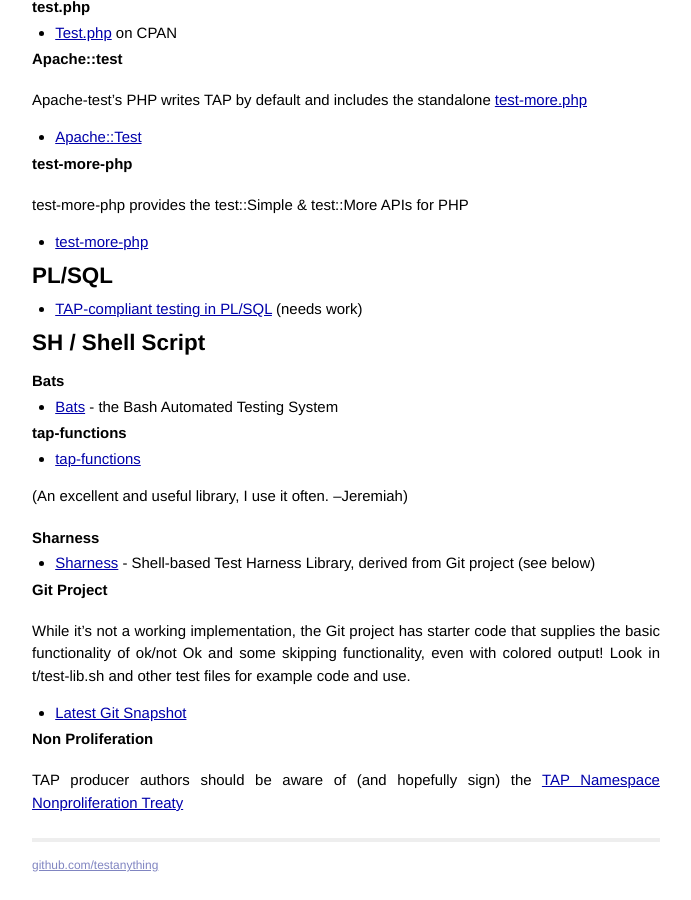
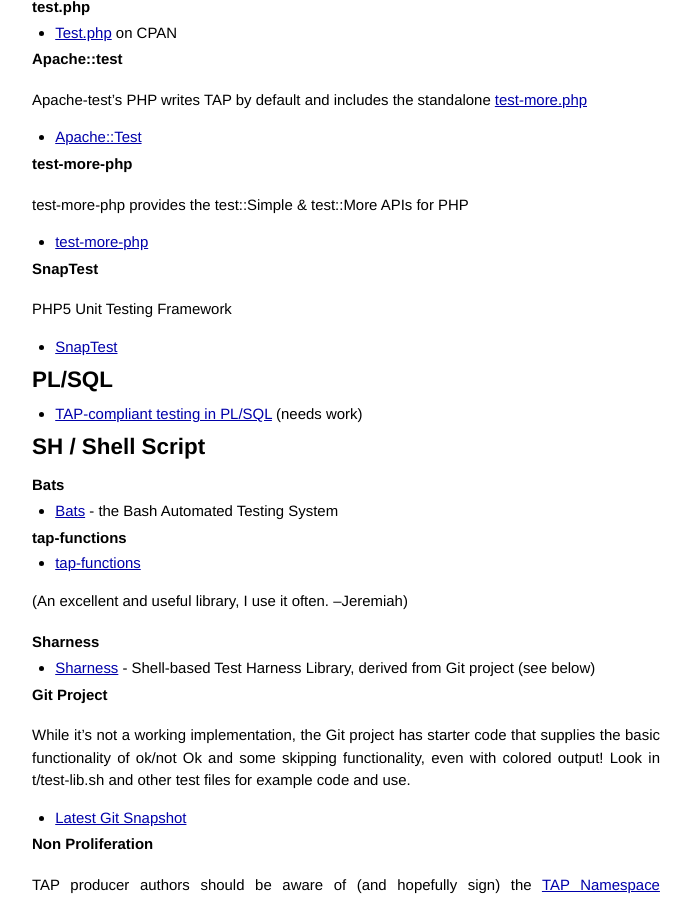
Before and after one commit to TestAnything/testanything.github.io, a Jekyll site: the page built from producers.md, in a window 1280 px wide and 900 px high, scrolled down 4719 px. Shown: the whole window, without its empty margins (294-985 px from the left). Built offline with Jekyll 4.4.1, drawn with Linux system fonts in a browser that asks for light colours; Markdown is read by kramdown in place of the engine named in the settings.

Commit message:
Adding in SnapTest - PHP5 unit testing framework

```diff
--- a/producers.md
+++ b/producers.md
@@ -218,6 +218,11 @@
 test-more-php provides the test::Simple & test::More APIs for PHP
 -    [test-more-php](http://code.google.com/p/test-more-php/)
 
+### SnapTest
+
+PHP5 Unit Testing Framework
+- [SnapTest](http://www.snaptest.net/)
+
 ## PL/SQL
 
 -    [TAP-compliant testing in PL/SQL](http://use.perl.org/~jdavidb/journal/30641) (needs work)
```
